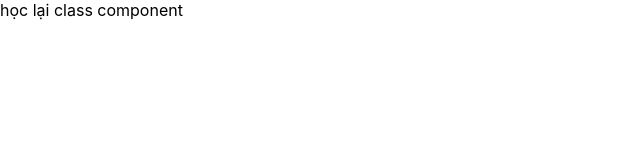
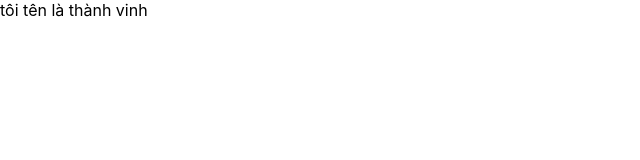
Before and after one commit to thzinhIT/reacjs-Hook, a React (Create React App) app: page / in a window 1280 px wide. Shown: the top 160 px of the page, without its empty margins (0-640 px from the left). Built offline with nearby package versions, Linux system fonts and the light colour scheme.

Commit message:
video 17

```diff
--- a/src/App.js
+++ b/src/App.js
@@ -3,22 +3,37 @@ import "./App.css";
 import { useDispatch, useSelector } from "react-redux";
 import { increaseCounter, decreaseCounter } from "./redux/action/counterAction";
 import MyComponent from "./Components/Mycomponent";
-const App = () => {
-  const count = useSelector((state) => state.counter.count);
-  const dispatch = useDispatch();
+import React from "react";
 
-  return <MyComponent />;
-  // <div className="App">
-  //   <header className="App-header">
-  //     <img src={logo} className="App-logo" alt="logo" />
-  //     <p>
-  //       Edit <code>src/App.js</code> and save to reload.
-  //     </p>
-  //     <div>Count = {count}</div>
-  //     <button onClick={() => dispatch(increaseCounter())}>Increase</button>
-  //     <button onClick={() => dispatch(decreaseCounter())}>Decrease</button>
-  //   </header>
-  // </div>
-};
+class App extends React.Component {
+  render() {
+    return (
+      <>
+        <div>
+          <MyComponent />
+        </div>
+      </>
+    );
+  }
+}
+
+// const App = () => {
+//   const count = useSelector((state) => state.counter.count);
+//   const dispatch = useDispatch();
+
+//   return (
+//     <div className="App">
+//       <header className="App-header">
+//         <img src={logo} className="App-logo" alt="logo" />
+//         <p>
+//           Edit <code>src/App.js</code> and save to reload.
+//         </p>
+//         <div>Count = {count}</div>
+//         <button onClick={() => dispatch(increaseCounter())}>Increase</button>
+//         <button onClick={() => dispatch(decreaseCounter())}>Decrease</button>
+//       </header>
+//     </div>
+//   );
+// };
 
 export default App;
--- a/src/Components/Mycomponent.js
+++ b/src/Components/Mycomponent.js
@@ -1,9 +1,14 @@
 import React from "react";
 class MyComponent extends React.Component {
+  state = {
+    name: " thành vinh",
+    adress: "741hv",
+    age: 20,
+  };
   render() {
     return (
       <>
-        <div> học lại class component</div>
+        <div> tôi tên là {this.state.name}</div>
       </>
     );
   }
```
